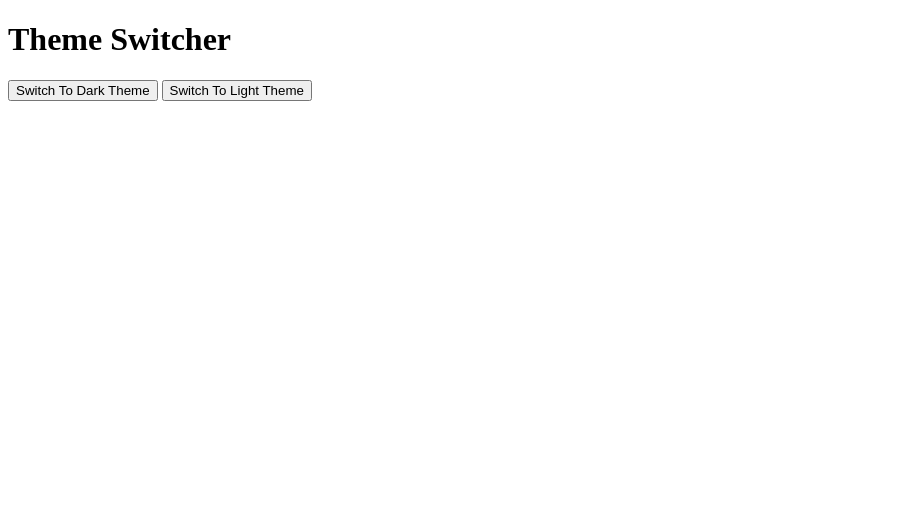
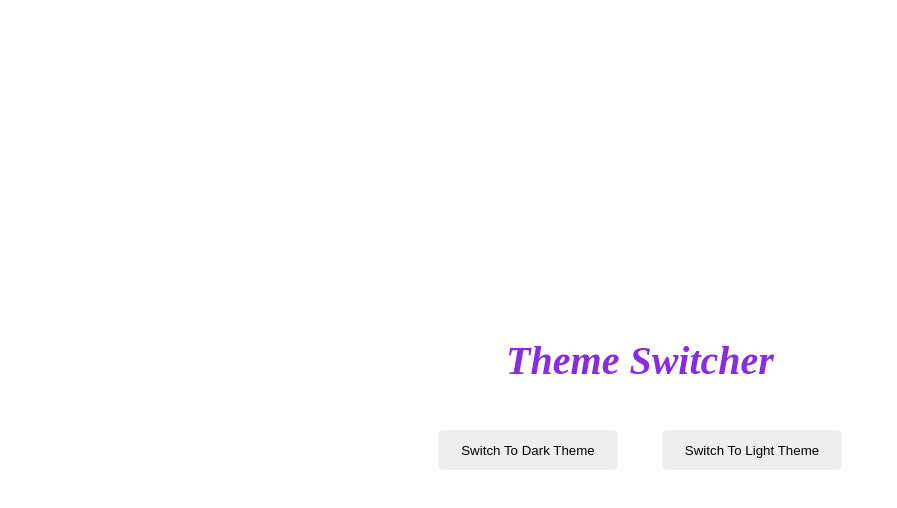
Before and after one commit to amrutaadhav/theme_switcher, a plain HTML site: page index.html in a window 1280 px wide. Shown: the whole page, without its empty margins (0-897 px from the left). Drawn offline with Linux system fonts and the light colour scheme.

Commit message:
normal css added

```diff
--- a/style.css
+++ b/style.css
@@ -0,0 +1,30 @@
+body {
+    display: flex;
+    justify-content: center;
+    align-items: center;
+    height: 100vh;
+    margin: 0;
+}
+
+.heading {
+    font-size: 40px;
+    font-style: italic;
+    color: blueviolet;
+}
+
+.container {
+    text-align: center;
+}
+
+.btn {
+    margin-top: 20px;
+    height: 40px;
+    width: 180px;
+    padding: 10px;
+    border-radius: 5px 5px 5px 5px;
+    border: 5px;
+    margin: 20px;
+    cursor: pointer;
+    border-color: blueviolet;
+
+}
```
Also changed, not shown: index.html (+1 -0 lines).
